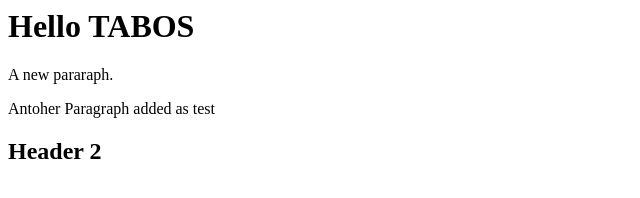
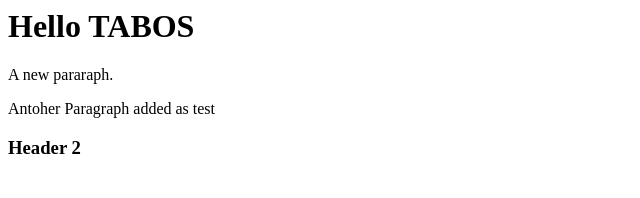
Before and after one commit to paneru/Test-Tabos, a plain HTML site: page index.html in a window 1280 px wide. Shown: the full height of the page, 0-640 px from the left. Drawn offline with Linux system fonts and the light colour scheme.

Commit message:
a line added

```diff
--- a/index.html
+++ b/index.html
@@ -3,6 +3,7 @@
 <h1>Hello TABOS</h1>
 <p>A new pararaph.</p>
 <p>Antoher Paragraph added as test </p>
-<h2>Header 2</h2>
+<h3> Header 2</h3>
+<br/>
 </body>
 </html>
```
Also changed, not shown: 1 other file.
